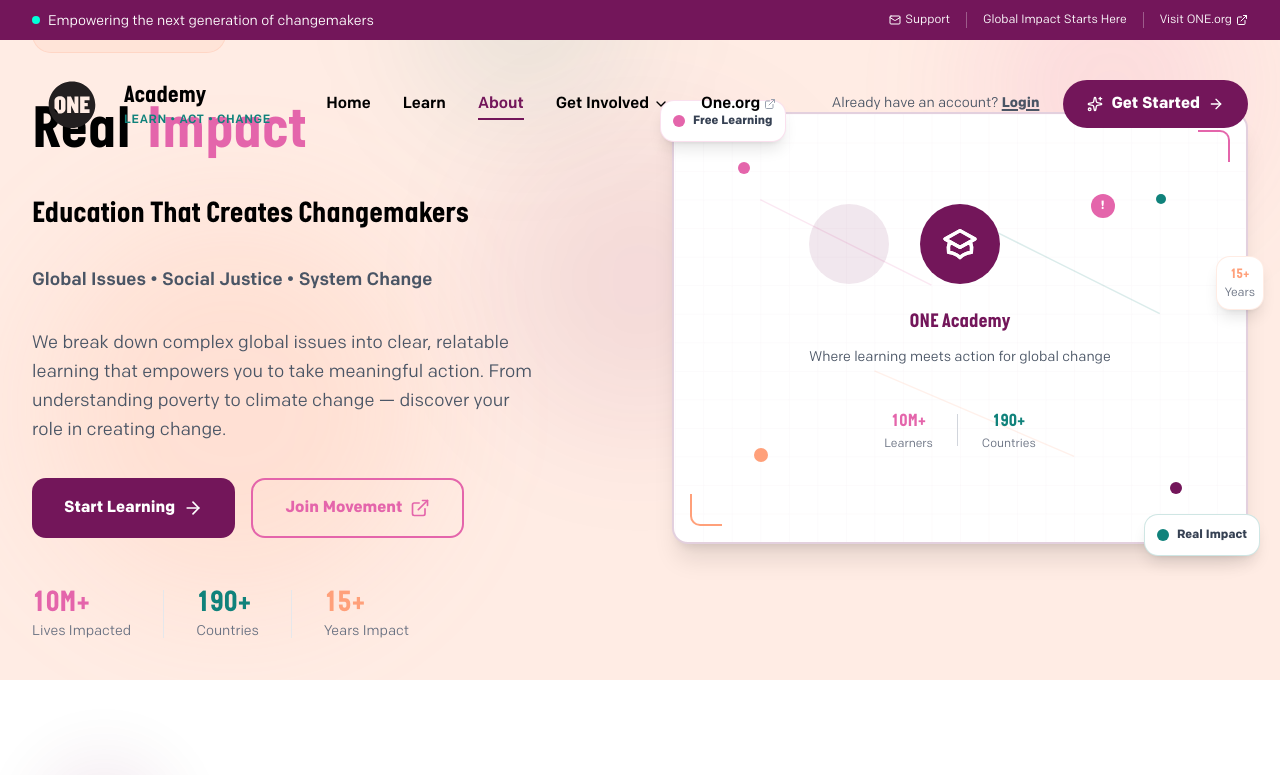
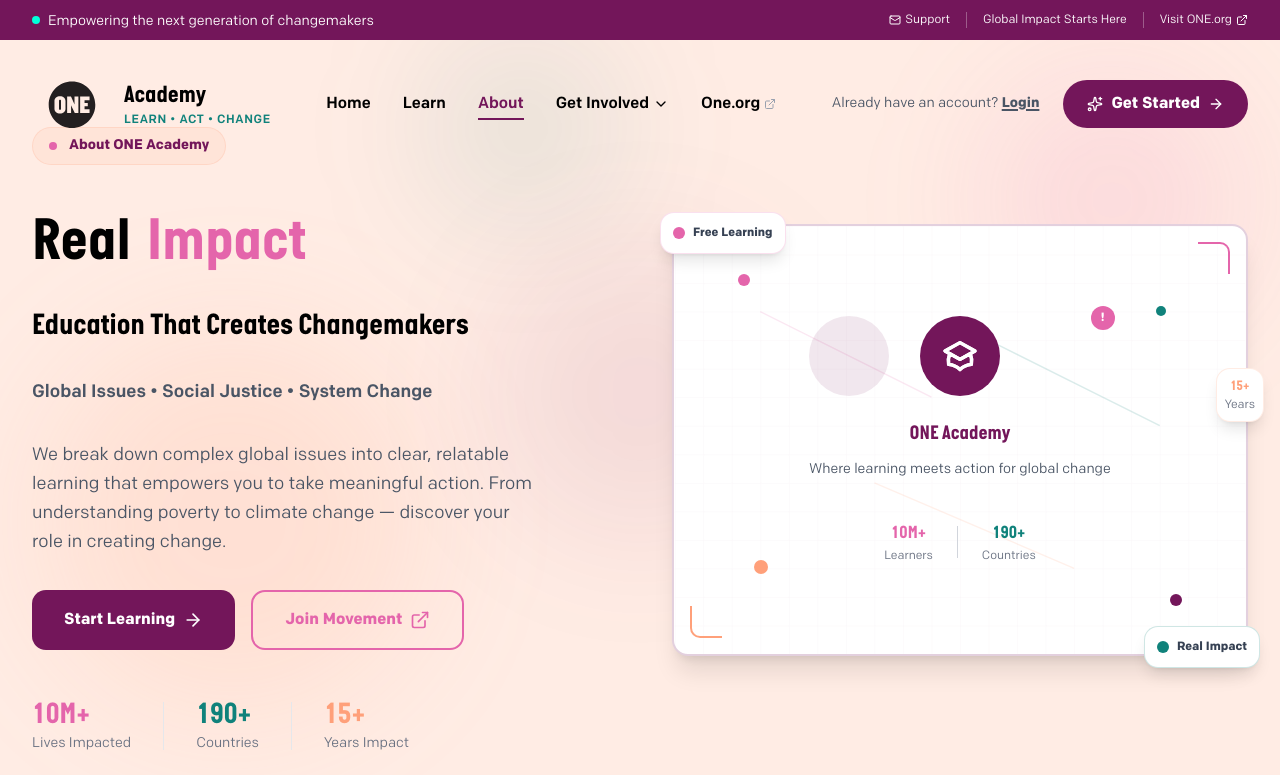
Before and after one commit to e-nk/one.org, a Next.js app: page /about in a window 1280 px wide. Shown: the top 775 px of the page. Built offline with nearby package versions, Linux system fonts and the light colour scheme.

Commit message:
updated about hero

```diff
--- a/src/components/about/Hero.tsx
+++ b/src/components/about/Hero.tsx
@@ -30,7 +30,7 @@ export default function AboutHero() {
   }, []);
 
   return (
-    <section className="relative min-h-screen bg-one-secondary-peach/20 flex items-center overflow-hidden -mt-20 lg:-mt-54 pt-20 lg:pt-24">
+    <section className="relative min-h-screen bg-one-secondary-peach/20 flex items-center overflow-hidden -mt-18 lg:-mt-26 pt-20 lg:pt-24">
 
       {/* Background decorative elements */}
       <div className="absolute inset-0">
```
